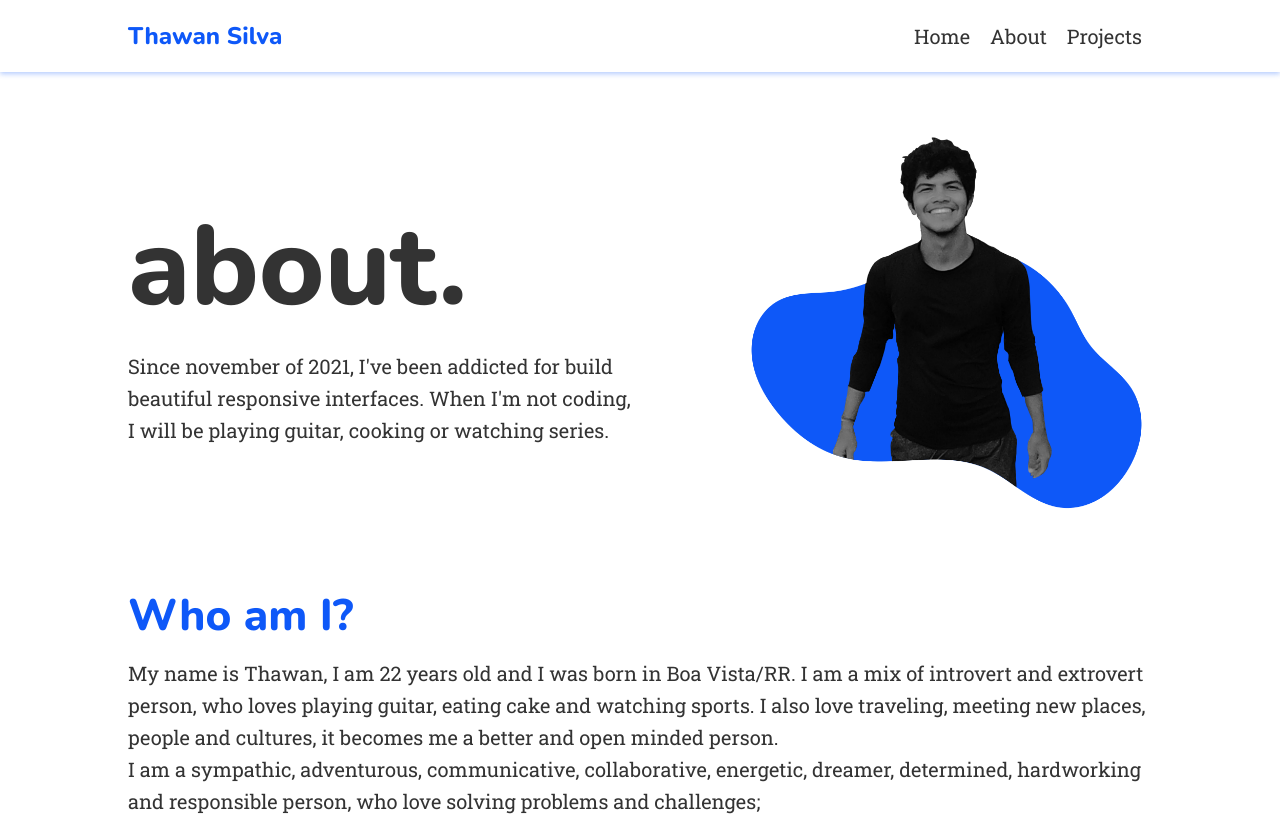
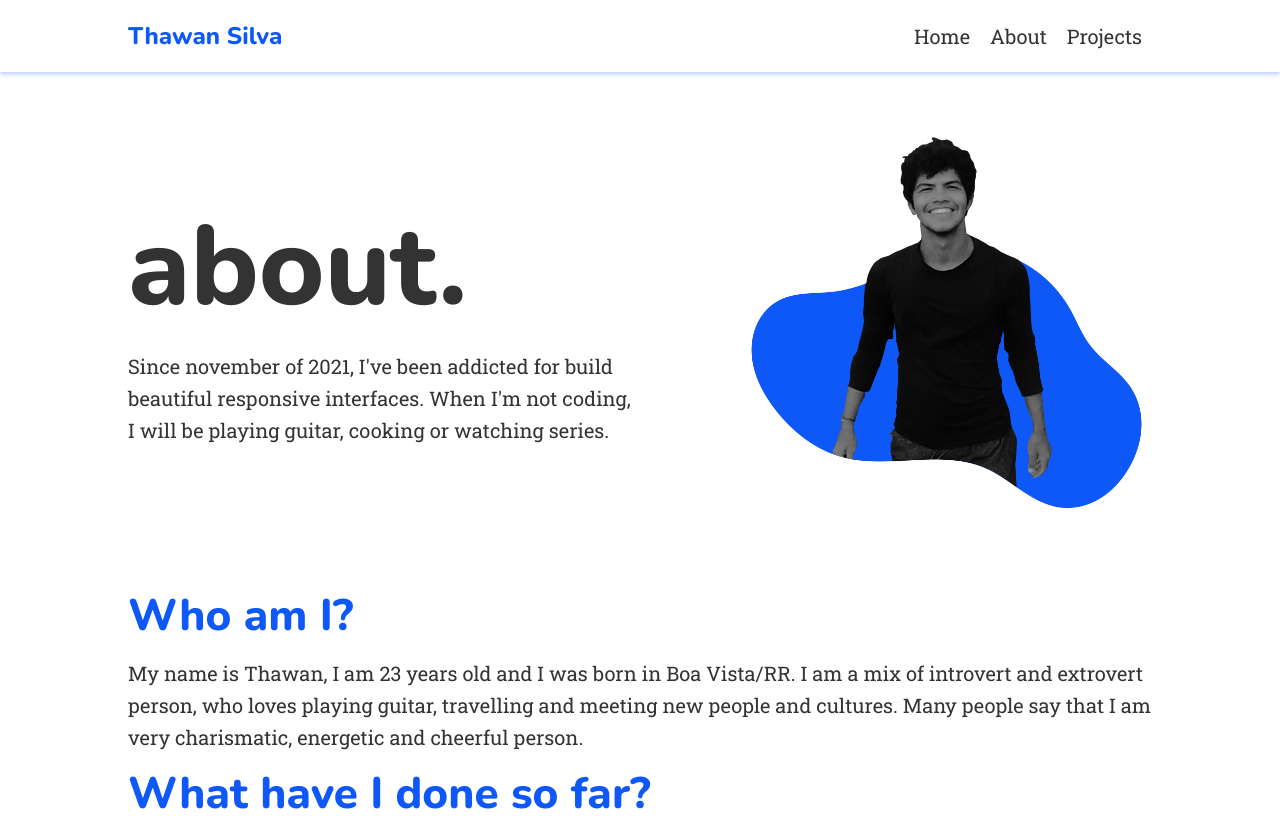
Before and after one commit to thawansilva/thawan, a React (Vite) app: page /about in a window 1280 px wide. Shown: the top 816 px of the page. Built offline with nearby package versions, Linux system fonts and the light colour scheme.

Commit message:
changing text content from About page

```diff
--- a/src/components/routes/about/About.jsx
+++ b/src/components/routes/about/About.jsx
@@ -24,14 +24,11 @@ export default function About() {
           <div className="about-text">
             <h2>Who am I?</h2>
             <p>
-              My name is Thawan, I am 22 years old and I was born in Boa
+              My name is Thawan, I am 23 years old and I was born in Boa
               Vista/RR. I am a mix of introvert and extrovert person, who loves
-              playing guitar, eating cake and watching sports. I also love
-              traveling, meeting new places, people and cultures, it becomes me
-              a better and open minded person. <br /> I am a sympathic,
-              adventurous, communicative, collaborative, energetic, dreamer,
-              determined, hardworking and responsible person, who love solving
-              problems and challenges;
+              playing guitar, travelling and meeting new people and cultures.
+              Many people say that I am very charismatic, energetic and cheerful
+              person.
             </p>
           </div>
           <div className="about-text">
```
